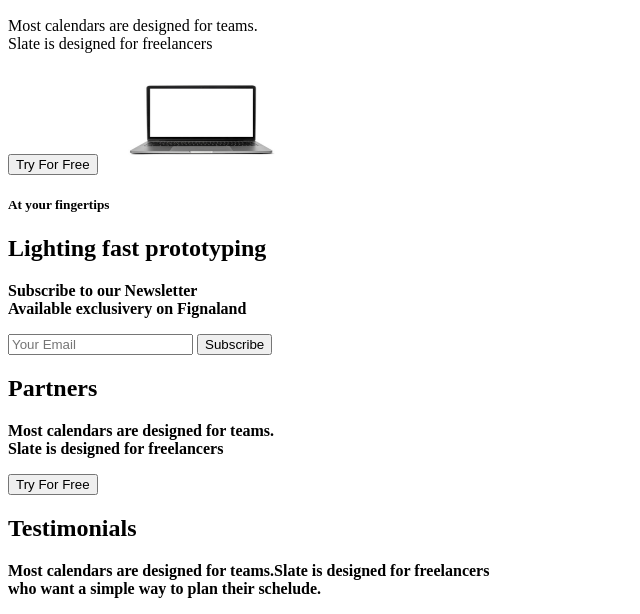
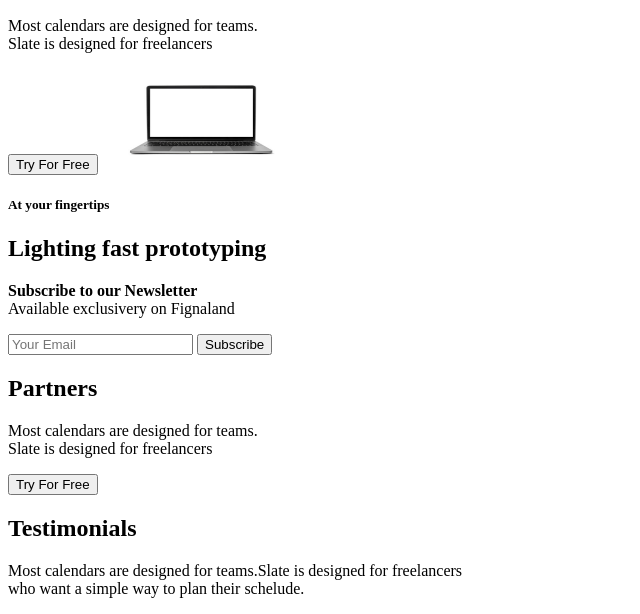
Before and after one commit to Zickfried/landing, a plain HTML site: page index.html in a window 1280 px wide. Shown: the part 1079-1693 px from the top of the page, without its empty margins (0-640 px from the left). Drawn offline with Linux system fonts and the light colour scheme.

Commit message:
Change at 53 line <b>

```diff
--- a/index.html
+++ b/index.html
@@ -50,7 +50,7 @@
         <section>
             <h5>At your fingertips</h5>
             <h2>Lighting fast prototyping</h2>
-            <p><b>Subscribe to our Newsletter<br>Available exclusivery on Fignaland</p>
+            <p><b>Subscribe to our Newsletter</b><br>Available exclusivery on Fignaland</p>
             <input type="text" name="Email" placeholder="Your Email">
             <button type="submit">Subscribe</button>
         </section>
```
